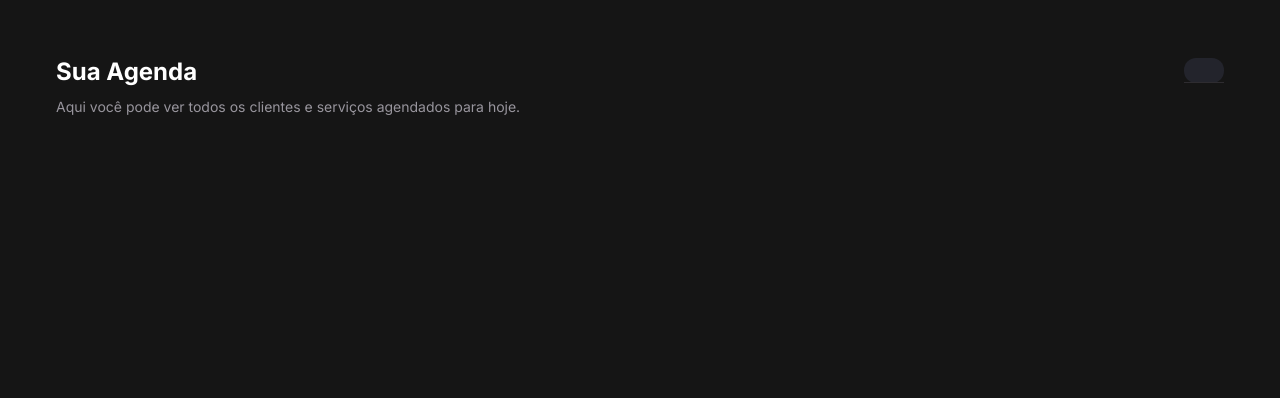
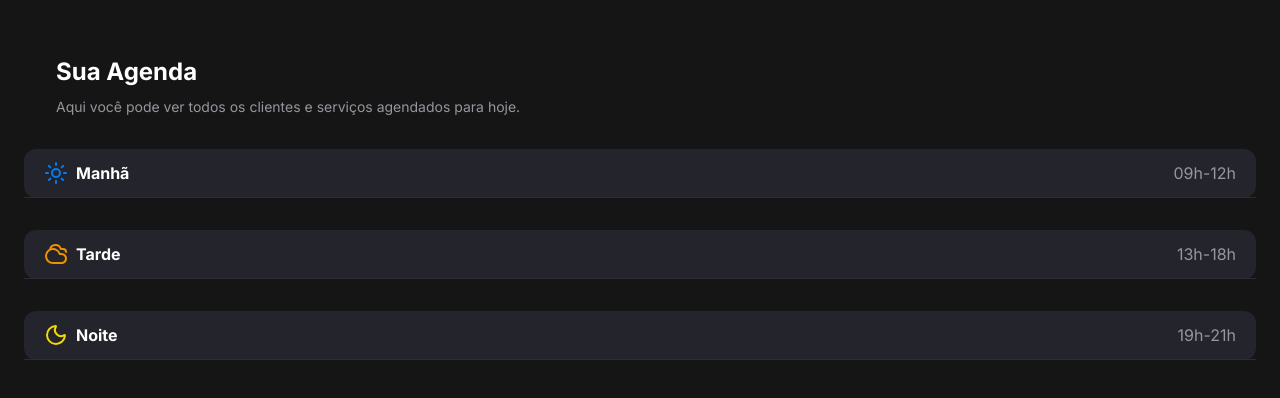
Before and after one commit to MauricioRezende/rocketseat-pet-shop, a Next.js app: page / in a window 1280 px wide. Shown: the top 398 px of the page. Built offline with nearby package versions, Linux system fonts and the light colour scheme.

Commit message:
feat: creating the PeriodSection component

```diff
--- a/src/app/page.tsx
+++ b/src/app/page.tsx
@@ -1,3 +1,9 @@
+import { Appointment as AppointmentPrisma } from '@/generated/prisma';
+import {
+  Appointment,
+  AppointmentPeriod,
+  AppointmentPeriodDay,
+} from '@/types/appointment';
 import { PeriodSection } from '@/components/period-section/period-section';
 
 const appointments = [
@@ -35,7 +41,60 @@
   },
 ];
 
+const getPeriod = (hour: number): AppointmentPeriodDay => {
+  if (hour >= 9 && hour < 12) return 'morning';
+  if (hour >= 13 && hour < 18) return 'afternoon';
+  return 'evening';
+};
+
+function groupAppointmentByPeriod(
+  appointments: AppointmentPrisma[]
+): AppointmentPeriod[] {
+  const transformedAppointments: Appointment[] = appointments?.map((apt) => ({
+    ...apt,
+    time: apt.scheduleAt.toLocaleTimeString('pt-BR', {
+      hour: '2-digit',
+      minute: '2-digit',
+    }),
+    service: apt.description,
+    period: getPeriod(apt.scheduleAt.getHours()),
+  }));
+
+  const morningAppointments = transformedAppointments.filter(
+    (apt) => apt.period === 'morning'
+  );
+  const afternoonAppointments = transformedAppointments.filter(
+    (apt) => apt.period === 'afternoon'
+  );
+  const eveningAppointments = transformedAppointments.filter(
+    (apt) => apt.period === 'evening'
+  );
+
+  return [
+    {
+      title: 'Manhã',
+      type: 'morning',
+      timeRange: '09h-12h',
+      appointments: morningAppointments,
+    },
+    {
+      title: 'Tarde',
+      type: 'afternoon',
+      timeRange: '13h-18h',
+      appointments: afternoonAppointments,
+    },
+    {
+      title: 'Noite',
+      type: 'evening',
+      timeRange: '19h-21h',
+      appointments: eveningAppointments,
+    },
+  ];
+}
+
 export default function Home() {
+  const periods = groupAppointmentByPeriod(appointments);
+
   return (
     <div className="bg-background-primary p-6">
       <div className="flex items-center justify-between md:m-8">
@@ -47,7 +106,12 @@
             Aqui você pode ver todos os clientes e serviços agendados para hoje.
           </p>
         </div>
-        <PeriodSection period={[]} />
+      </div>
+
+      <div className="pb-24 md:pb-0">
+        {periods.map((period, index) => (
+          <PeriodSection period={period} key={index} />
+        ))}
       </div>
     </div>
   );
--- a/src/components/period-section/period-section.tsx
+++ b/src/components/period-section/period-section.tsx
@@ -1,7 +1,8 @@
+import { AppointmentPeriod } from '@/types/appointment';
 import { Cloudy, Moon, Sun } from 'lucide-react';
 
 type PeriodSectionProps = {
-  period: any;
+  period: AppointmentPeriod;
 };
 
 const periodIcons = {
@@ -9,14 +10,20 @@
   afternoon: <Cloudy className="text-accent-orange" />,
   evening: <Moon className="text-accent-yellow" />,
 };
+
 export const PeriodSection = ({ period }: PeriodSectionProps) => {
   return (
     <section className="mb-8 bg-background-tertiary rounded-xl">
       <div className="flex items-center px-5 py-3 justify-between border-b border-[#2E2C30]">
-        <div>{periodIcons[period.type]}</div>
-        <h2 className="text-label-large-size text-content-primary">
-          {period.title}
-        </h2>
+        <div className="flex items-center gap-2">
+          {periodIcons[period?.type]}
+          <h2 className="text-label-large-size text-content-primary">
+            {period?.title}
+          </h2>
+        </div>
+        <span className="text-label-large-size text-content-secondary">
+          {period.timeRange}
+        </span>
       </div>
     </section>
   );
--- /dev/null
+++ b/src/types/appointment.ts
@@ -0,0 +1,19 @@
+export type AppointmentPeriodDay = 'morning' | 'afternoon' | 'evening';
+
+export type Appointment = {
+  id: string;
+  time: string;
+  petName: string;
+  tutorName: string;
+  phone: string;
+  description: string;
+  scheduleAt: Date;
+  period: AppointmentPeriodDay;
+};
+
+export type AppointmentPeriod = {
+  title: string;
+  type: AppointmentPeriodDay;
+  timeRange: string;
+  appointments: Appointment[];
+};
```
